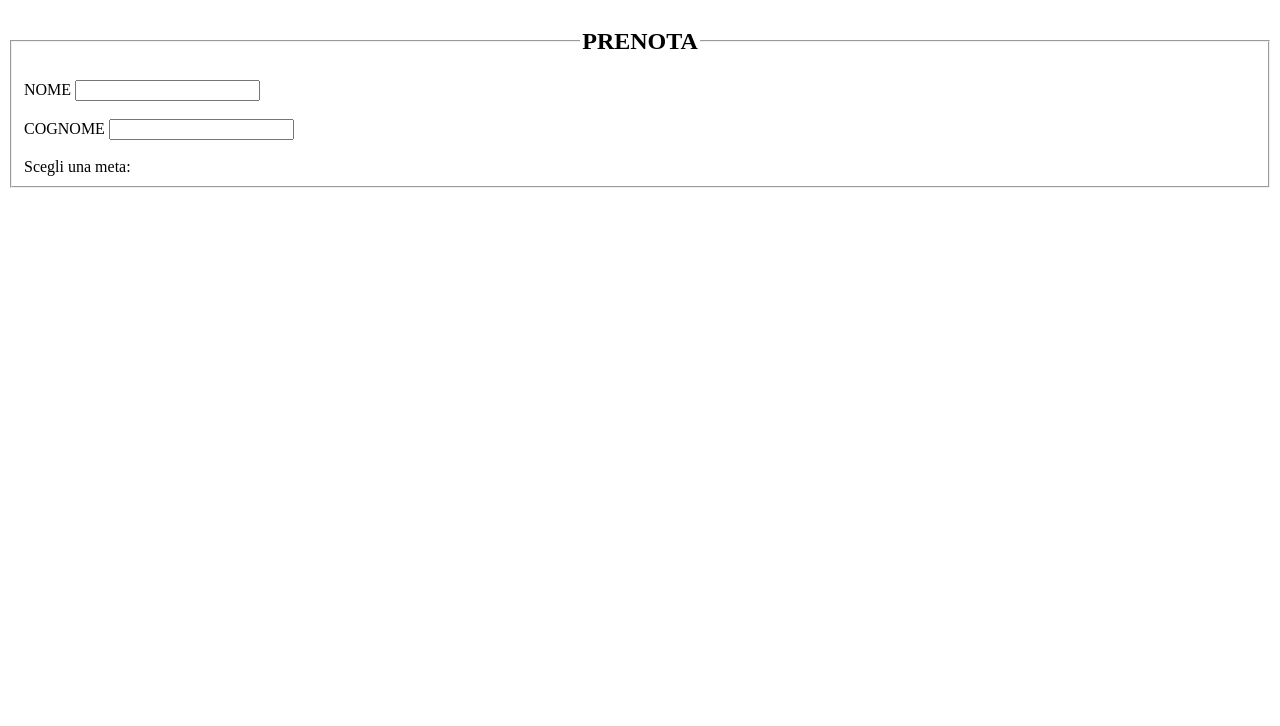
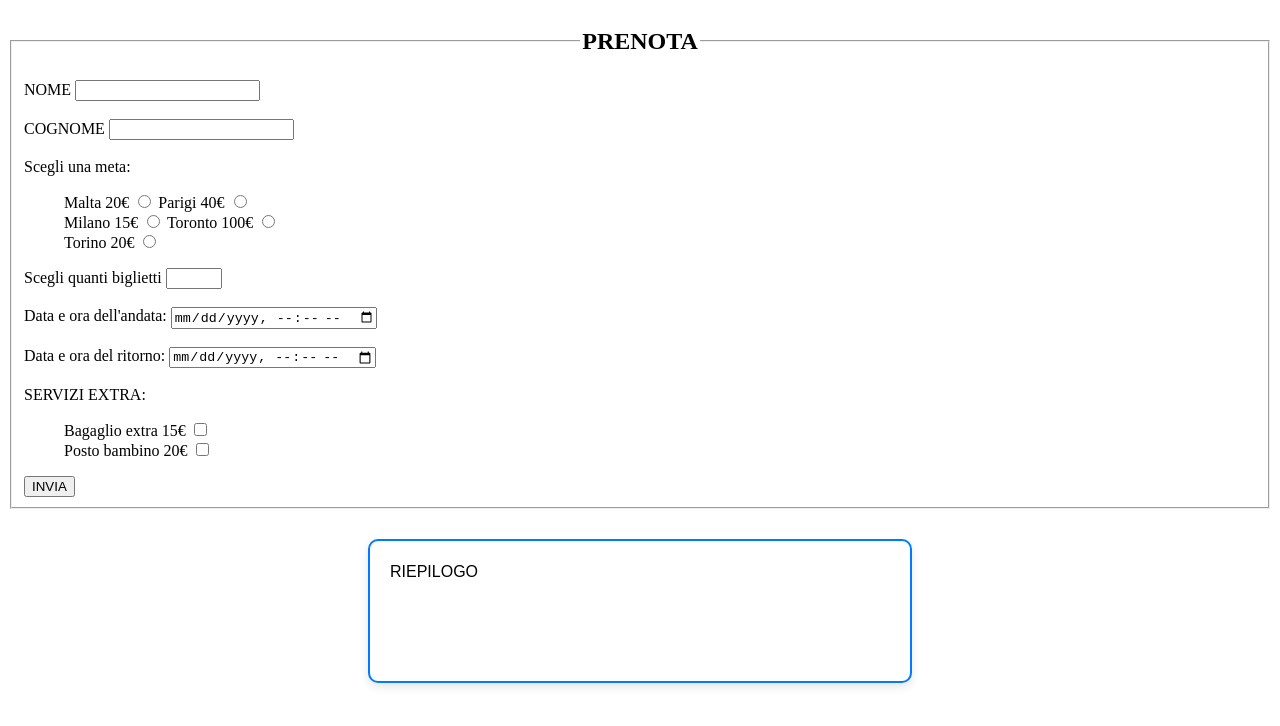
Before and after one commit to vittori02-ui/MiniFormAereo, a plain HTML site: page esPreVerifica.html in a window 1280 px wide. Drawn offline with Linux system fonts and the light colour scheme.

Commit message:
full form

```diff
--- a/esPreVerifica.html
+++ b/esPreVerifica.html
@@ -32,6 +32,45 @@
                 <label for="fname">COGNOME</label>
                 <input type="text" id="sname"><br><br>
                 <label for="scelta">Scegli una meta:</label>
+                <ul>
+                    <label for="mal">Malta 20€</label>
+                    <input type="radio" id="mal" name="meta" value="20">
+                    <label for="par">Parigi 40€</label>
+                    <input type="radio" id="par" name="meta" value="40"><br>
+                    <label for="mil">Milano 15€</label>
+                    <input type="radio" id="mil" name="meta" value="15">
+                    <label for="toro">Toronto 100€</label>
+                    <input type="radio" id="toro" name="meta" value="100"><br>
+                    <label for="tor">Torino 20€</label>
+                    <input type="radio" id="tor" name="meta" value="20">
+                </ul>
+
+                <!---
+                <select id="scelta" name="scelta">
+                    <option value="mal">Malta</option>
+                    <option value="par">Parigi</option>
+                    <option value="mil">Milano</option>
+                    <option value="toro">Toronto</option>
+                    <option value="cat">Catania</option>
+                </select><br><br>
+                -->
+                <label for="num">Scegli quanti biglietti</label>
+                <input type="number" id="num" min="1" max="10"><br><br>
+                <label for="ora">Data e ora dell'andata:</label>
+                <input type="datetime-local" id="ora"><br><br>
+                <label for="oraRit">Data e ora del ritorno:</label>
+                <input type="datetime-local" id="oraRit"><br><br>
+                <label for="extra">SERVIZI EXTRA:</label>
+                <ul>
+                    <label for="bag">Bagaglio extra 15€</label>
+                    <input type="checkbox" id="bag" name="extra" value="15"><br>
+                    <label for="baby">Posto bambino 20€</label>
+                    <input type="checkbox" id="baby" name="extra" value="20">
+                </ul>
+                <button type="button" onclick="scelta()">INVIA</button>
+            </fieldset>
+        </form>
+        <div id="box">RIEPILOGO</div>
         </fieldset>
     </form>
 </body>
```
